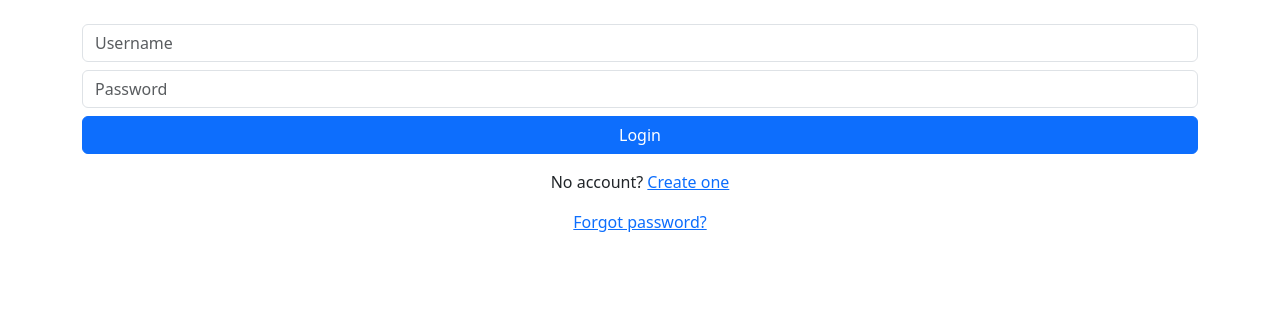
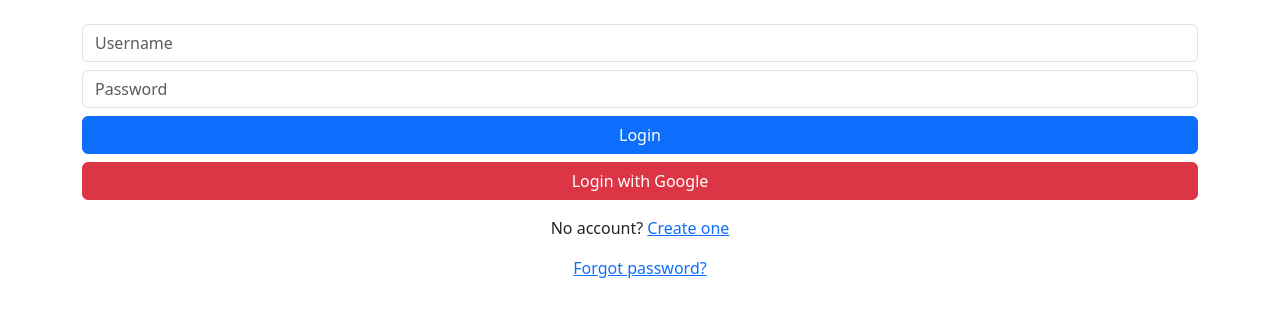
Before and after one commit to jkurilo75/health-tracker, a Flask app: page /login in a window 1280 px wide. Shown: the part 80-397 px from the top of the page. Run offline with Flask 3, Linux system fonts and the light colour scheme.

Commit message:
added google OAuth support

```diff
--- a/app.py
+++ b/app.py
@@ -1,7 +1,7 @@
 import os
 import csv
 from io import StringIO
-from flask import Flask, render_template, request, redirect, Response
+from flask import Flask, render_template, request, redirect, Response, url_for
 import sqlite3
 from flask import send_from_directory
 from flask import jsonify
@@ -18,20 +18,45 @@ import secrets
 from dotenv import load_dotenv
 import requests
 import re
+from authlib.integrations.flask_client import OAuth
 
 project_folder = os.path.expanduser('~/health_tracker')
 load_dotenv(os.path.join(project_folder, '.env'))
 EMAIL_ADDRESS = os.getenv("EMAIL_ADDRESS")
 EMAIL_PASSWORD = os.getenv("EMAIL_PASSWORD")
 RESEND_API_KEY = os.getenv("RESEND_API_KEY")
-print("EMAIL_ADDRESS:", EMAIL_ADDRESS)
-print("EMAIL_PASSWORD loaded:", EMAIL_PASSWORD is not None)
+#print("EMAIL_ADDRESS:", EMAIL_ADDRESS)
+#print("EMAIL_PASSWORD loaded:", EMAIL_PASSWORD is not None)
+GOOGLE_CLIENT_ID = os.getenv("GOOGLE_CLIENT_ID")
+GOOGLE_CLIENT_SECRET = os.getenv("GOOGLE_CLIENT_SECRET")
+#print("CLIENT_ID:", GOOGLE_CLIENT_ID)
+#print("CLIENT_SECRET loaded:", GOOGLE_CLIENT_SECRET is not None)
 
 app = Flask(__name__)
 login_manager = LoginManager()
 login_manager.init_app(app)
 login_manager.login_view = "login"
 app.secret_key = "ThisIsASecretKeyForMe:)"
+
+oauth = OAuth(app)
+google = oauth.register(
+    name="google",
+    client_id=os.getenv("GOOGLE_CLIENT_ID"),
+    client_secret=os.getenv("GOOGLE_CLIENT_SECRET"),
+    access_token_url="https://oauth2.googleapis.com/token",
+    authorize_url="https://accounts.google.com/o/oauth2/auth",
+    api_base_url="https://www.googleapis.com/oauth2/v1/",
+    client_kwargs={"scope": "email profile"},
+)
+
+#google = oauth.register(
+#    name="google",
+#    client_id=os.getenv("GOOGLE_CLIENT_ID"),
+#    client_secret=os.getenv("GOOGLE_CLIENT_SECRET"),
+#    server_metadata_url="https://accounts.google.com/.well-known/openid-configuration",
+#    client_kwargs={"scope": "openid email profile"},
+#)
+
 
 @login_manager.user_loader
 def load_user(user_id):
@@ -91,6 +116,71 @@ def login():
 def logout():
     logout_user()
     return redirect("/login")
+
+
+@app.route("/login/google")
+def login_google():
+    redirect_uri = url_for("google_callback", _external=True)
+    return google.authorize_redirect(redirect_uri)
+
+
+@app.route("/auth/google/callback")
+def google_callback():
+    token = google.authorize_access_token()
+
+    #user_info = token["userinfo"]
+    #user_info = google.get("userinfo").json()
+    resp = google.get("userinfo")
+    user_info = resp.json()
+
+    google_id = user_info["id"]
+    email = user_info["email"]
+    username = user_info.get("name", email.split("@")[0])
+
+    # Find by Google ID first
+    user = query("""
+        SELECT *
+        FROM users
+        WHERE google_id = ?
+    """, (google_id,), one=True)
+
+    # Existing local account? Link it.
+    if user is None:
+        user = query("""
+            SELECT *
+            FROM users
+            WHERE email = ?
+        """, (email,), one=True)
+
+        if user:
+            execute("""
+                UPDATE users
+                SET google_id = ?, auth_provider = 'google'
+                WHERE id = ?
+            """, (google_id, user["id"]))
+
+            user = query(
+                "SELECT * FROM users WHERE id = ?",
+                (user["id"],),
+                one=True
+            )
+
+    # Brand new Google user
+    if user is None:
+        execute("""
+            INSERT INTO users (username, email, google_id, auth_provider)
+            VALUES (?, ?, ?, 'google')
+        """, (username, email, google_id))
+
+        user = query("""
+            SELECT *
+            FROM users
+            WHERE google_id = ?
+        """, (google_id,), one=True)
+
+    login_user(User(user["id"], user["username"], user["password"]))
+
+    return redirect("/")
 
 
 EMAIL_REGEX = r"^[^@\s]+@[^@\s]+\.[^@\s]+$"
--- a/create_db.py
+++ b/create_db.py
@@ -10,7 +10,9 @@ def create_db():
             id INTEGER PRIMARY KEY AUTOINCREMENT,
             username TEXT UNIQUE NOT NULL,
             password TEXT NOT NULL,
-            email TEXT
+            email TEXT,
+            google_id TEXT,
+            auth_provider TEXT DEFAULT 'local'
         )
     """)
 
--- a/templates/login.html
+++ b/templates/login.html
@@ -19,6 +19,10 @@
         Login
     </button>
 
+    <a href="/login/google" class="btn btn-danger w-100 mt-2">
+        Login with Google
+    </a>
+
 </form>
 
 <p class="mt-3 text-center">
```
Also changed, not shown: migration.py (+6 -10 lines).
